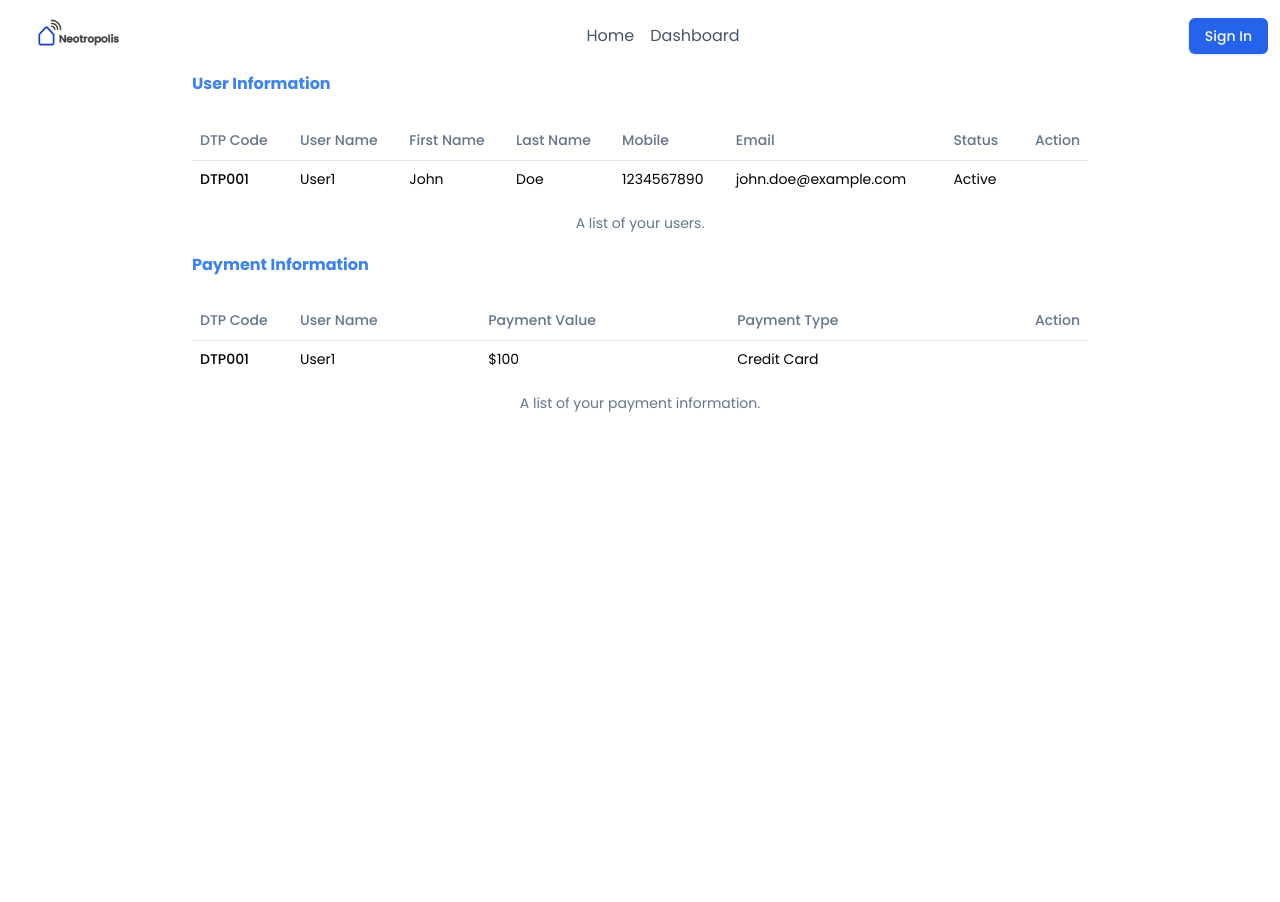
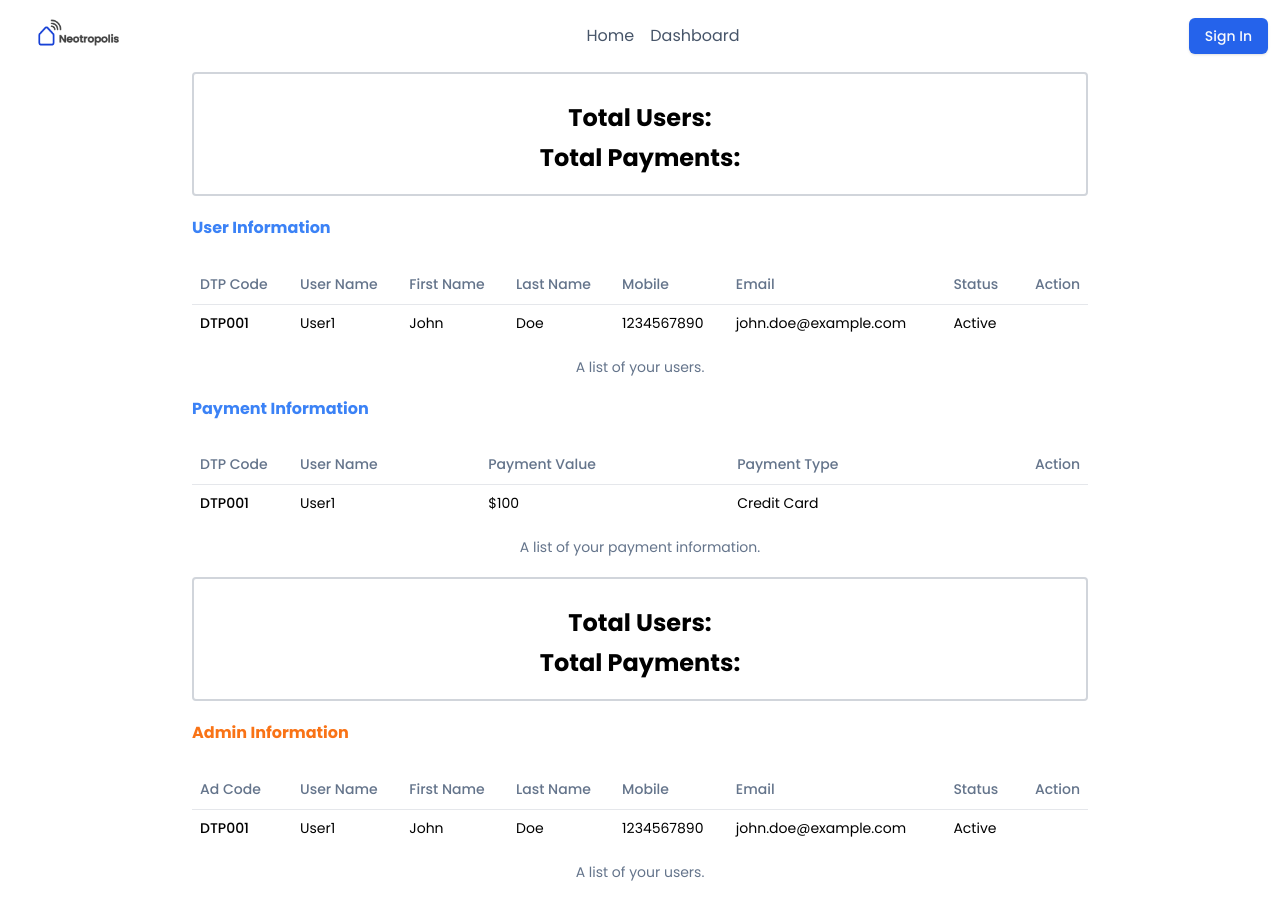
Before and after one commit to Kavishcan/duothon, a React (Vite) app in the folder frontend/: page /dashboard in a window 1280 px wide. Before the commit the page ends 800 px from the top, so only its background shows below. Built offline with nearby package versions, Linux system fonts and the light colour scheme.

Commit message:
chore: Add SystemInformation, AdminInformation, and AdminBox components to Dashboard.jsx

```diff
--- /dev/null
+++ b/frontend/src/pages/Dashboard/AdminBox.jsx
@@ -0,0 +1,14 @@
+function AdminBox() {
+  return (
+    <div className="flex flex-col mx-auto max-w-4xl mb-5 rounded border-2 border-gray-300 p-5">
+      <div className="text-center font-bold text-2xl mt-2">
+        Total Users: {/* Insert total number of users here */}
+      </div>
+      <div className="text-center font-bold text-2xl mt-2">
+        Total Payments: {/* Insert total payments here */}
+      </div>
+    </div>
+  )
+}
+
+export default AdminBox
--- /dev/null
+++ b/frontend/src/pages/Dashboard/AdminInformation.jsx
@@ -0,0 +1,66 @@
+// Dashboard.jsx
+import {
+  Table,
+  TableBody,
+  TableCaption,
+  TableCell,
+  TableHead,
+  TableHeader,
+  TableRow,
+} from "@/components/ui/table"
+
+const users = [
+  {
+    dtpCode: "DTP001",
+    userName: "User1",
+    firstName: "John",
+    lastName: "Doe",
+    mobile: "1234567890",
+    email: "john.doe@example.com",
+    status: "Active",
+  },
+  // Add more users as needed...
+]
+
+function AdminInformation() {
+  return (
+    <div className="flex flex-col mx-auto max-w-4xl mb-5">
+      <h1 className="text-orange-500 font-bold text-left">Admin Information</h1>
+      <div className="flex justify-center">
+        <Table className="mt-6">
+          <TableCaption>A list of your users.</TableCaption>
+          <TableHeader>
+            <TableRow>
+              <TableHead className="w-[100px]">Ad Code</TableHead>
+              <TableHead>User Name</TableHead>
+              <TableHead>First Name</TableHead>
+              <TableHead>Last Name</TableHead>
+              <TableHead>Mobile</TableHead>
+              <TableHead>Email</TableHead>
+              <TableHead>Status</TableHead>
+              <TableHead className="text-right">Action</TableHead>
+            </TableRow>
+          </TableHeader>
+          <TableBody>
+            {users.map((user) => (
+              <TableRow key={user.dtpCode}>
+                <TableCell className="font-medium">{user.dtpCode}</TableCell>
+                <TableCell>{user.userName}</TableCell>
+                <TableCell>{user.firstName}</TableCell>
+                <TableCell>{user.lastName}</TableCell>
+                <TableCell>{user.mobile}</TableCell>
+                <TableCell>{user.email}</TableCell>
+                <TableCell>{user.status}</TableCell>
+                <TableCell className="text-right">
+                  {/* Add action buttons here */}
+                </TableCell>
+              </TableRow>
+            ))}
+          </TableBody>
+        </Table>
+      </div>
+    </div>
+  )
+}
+
+export default AdminInformation
--- a/frontend/src/pages/Dashboard/Dashboard.jsx
+++ b/frontend/src/pages/Dashboard/Dashboard.jsx
@@ -1,11 +1,17 @@
 import PaymentInformation from "./PaymentInformation"
 import UserInformation from "./UserInformation"
+import SystemInformation from "./SystemInformation"
+import AdminInformation from "./AdminInformation"
+import AdminBox from "./AdminBox"
 
 function Dashboard() {
   return (
     <div>
+      <SystemInformation />
       <UserInformation />
       <PaymentInformation />
+      <AdminBox />
+      <AdminInformation />
     </div>
   )
 }
--- /dev/null
+++ b/frontend/src/pages/Dashboard/SystemInformation.jsx
@@ -0,0 +1,14 @@
+function SystemInformation() {
+  return (
+    <div className="flex flex-col mx-auto max-w-4xl mb-5 rounded border-2 border-gray-300 p-5">
+      <div className="text-center font-bold text-2xl mt-2">
+        Total Users: {/* Insert total number of users here */}
+      </div>
+      <div className="text-center font-bold text-2xl mt-2">
+        Total Payments: {/* Insert total payments here */}
+      </div>
+    </div>
+  )
+}
+
+export default SystemInformation
```
Also changed, not shown: frontend/src/pages/Dashboard/WelcomeBox.jsx (deleted).
